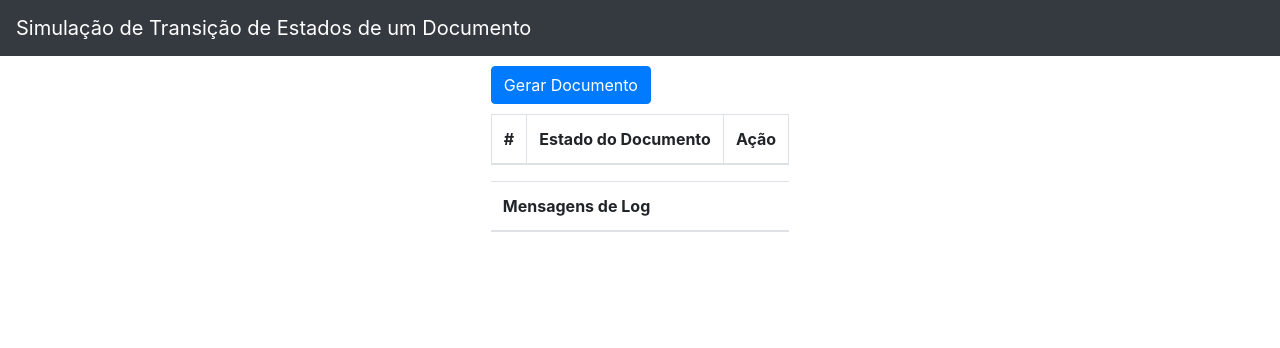
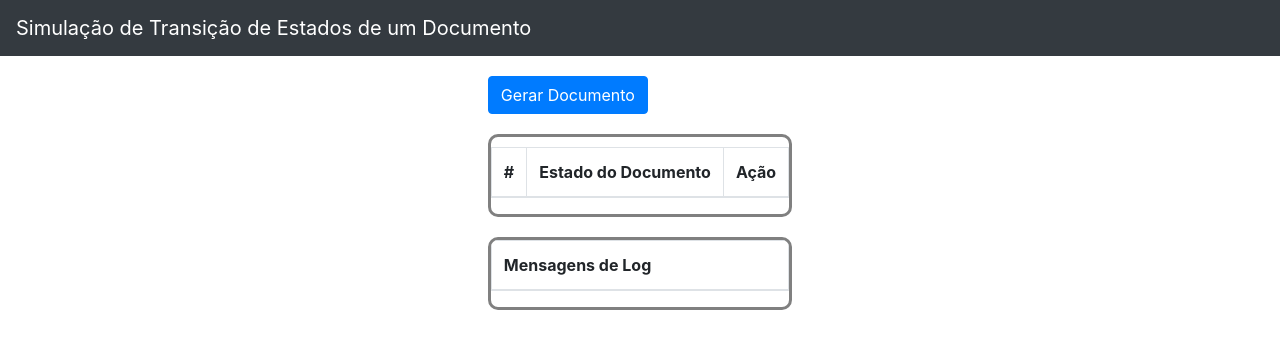
Before and after one commit to danicunhac/DesafioEstagio, a React (Create React App) app: page / in a window 1280 px wide. Shown: the top 348 px of the page. Built offline with nearby package versions, Linux system fonts and the light colour scheme.

Commit message:
Estilo adicionado /1

```diff
--- a/src/components/documentTable/DocumentTable.js
+++ b/src/components/documentTable/DocumentTable.js
@@ -100,13 +100,14 @@ class DocumentTable extends React.Component {
   renderTable = () => {
     return (
       <div style={{ marginTop: "10px" }}>
-        <Button onClick={() => this.generateDocument()}>Gerar Documento</Button>
+        <Button className="actionButton" onClick={() => this.generateDocument()}>Gerar Documento</Button>
+        <div className="render">
           <Table
             striped
             bordered
             hover
             style={{ marginTop: "10px" }}
-        >
+            responsive="md">
             <thead>
               <tr>
                 <th>#</th>
@@ -143,12 +144,17 @@ class DocumentTable extends React.Component {
             </tbody>
           </Table>
         </div>
+      </div>
     );
   };
 
   renderLog = () => {
     return (
-      <Table>
+      <div className="render">
+        <Table
+        hover
+        bordered
+        responsive="md">
           <thead>
             <tr>
               <th>Mensagens de Log</th>
@@ -164,6 +170,7 @@ class DocumentTable extends React.Component {
             })}
           </tbody>
         </Table>
+      </div>
     );
   };
 
--- a/src/style.css
+++ b/src/style.css
@@ -0,0 +1,22 @@
+.actionButton {
+    margin-top: 10px;
+}
+
+.render {
+    margin-top: 20px;
+    overflow-y: auto;
+    max-height: 375px;
+    border: solid gray;
+    border-radius: 10px;
+}
+
+::-webkit-scrollbar {
+    width: 7px;
+    border-radius: 10px;
+}
+
+::-webkit-scrollbar-thumb {
+    background-color: #505050;
+    opacity: 0.5;
+    border-radius: 5px;
+}
```
Lines whose indentation alone changed are shown as unchanged.
